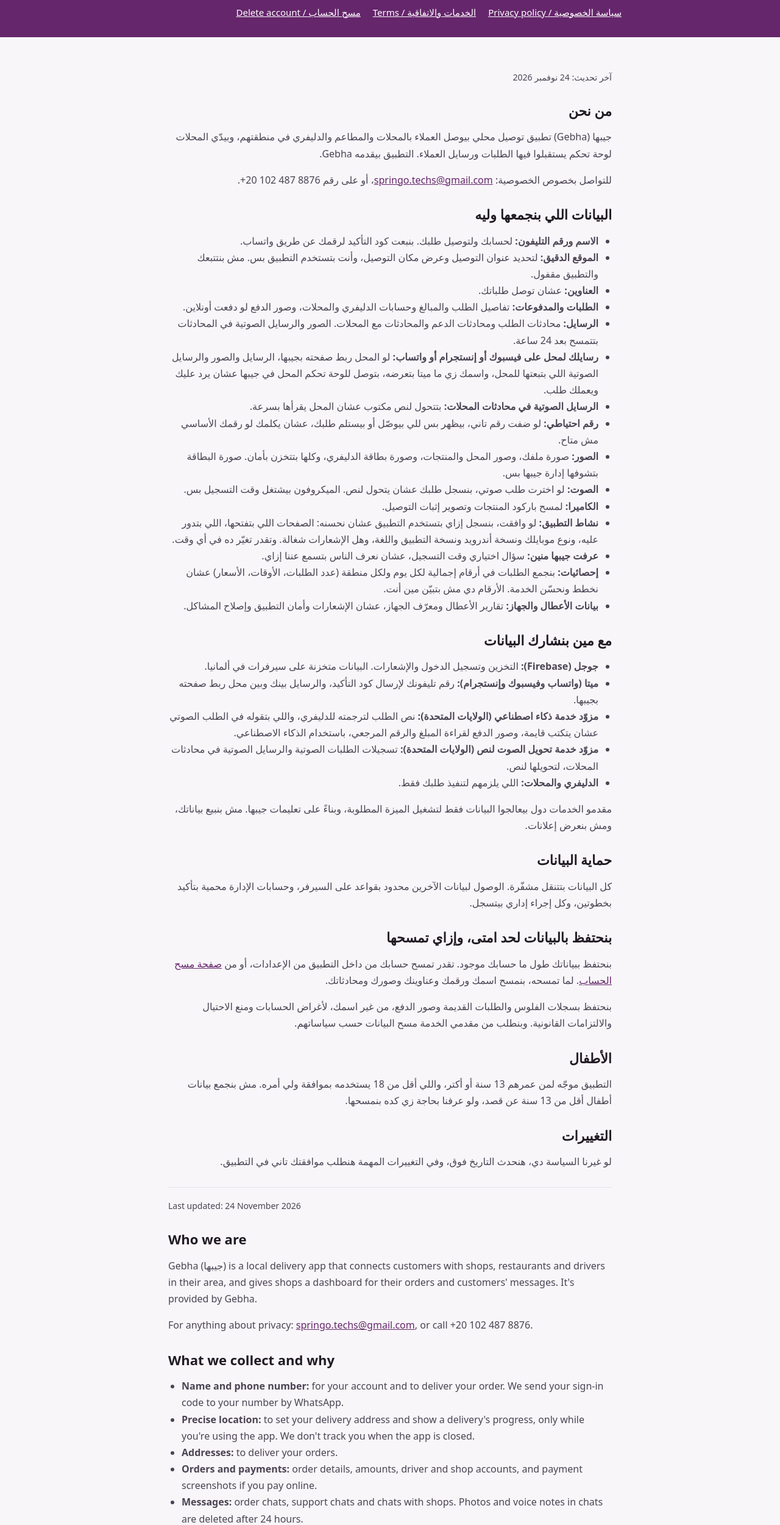
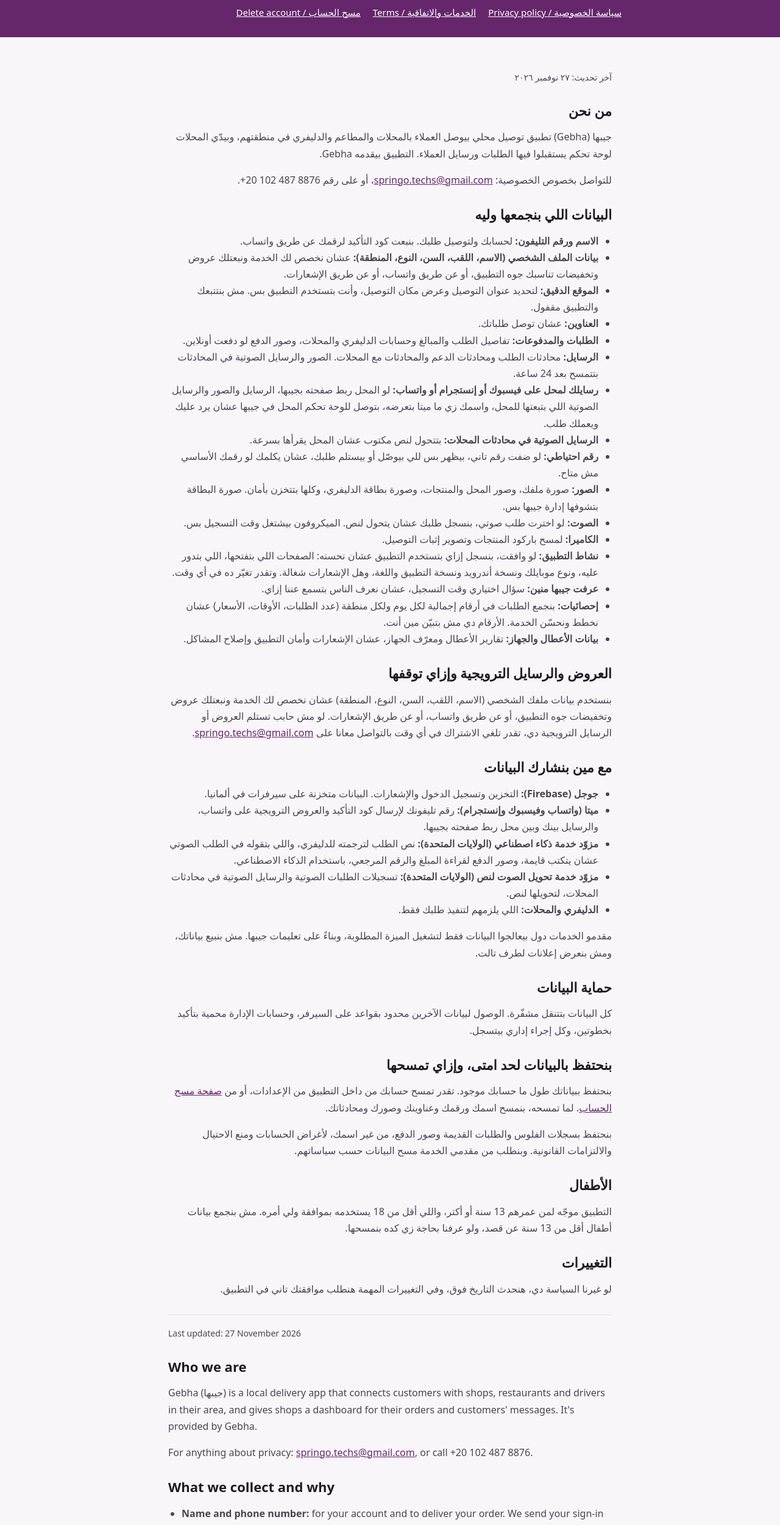
Before and after one commit to alaaspringo-source/gebha-legal, a plain HTML site: page privacy.html in a window 1280 px wide. Shown: the part 68-2568 px from the top of the page at 61% size. Drawn offline with Linux system fonts and the light colour scheme.

Commit message:
Update privacy policy for profile personalisation, offers, and opt-out (27 Nov 2026)

```diff
--- a/privacy.html
+++ b/privacy.html
@@ -34,12 +34,13 @@ th,td{text-align:start;padding:8px;border-bottom:1px solid var(--line);vertical-
 <nav><a href="privacy.html">سياسة الخصوصية / Privacy policy</a> <a href="terms.html">الخدمات والاتفاقية / Terms</a> <a href="delete-account.html">مسح الحساب / Delete account</a></nav></div></header>
 <main>
 <section lang="ar" dir="rtl">
-<p class="updated">آخر تحديث: 24 نوفمبر 2026</p>
+<p class="updated">آخر تحديث: ٢٧ نوفمبر ٢٠٢٦</p>
 <h2>من نحن</h2>
 <p>جيبها (Gebha) تطبيق توصيل محلي بيوصل العملاء بالمحلات والمطاعم والدليفري في منطقتهم، وبيدّي المحلات لوحة تحكم يستقبلوا فيها الطلبات ورسايل العملاء. التطبيق بيقدمه Gebha.</p><p>للتواصل بخصوص الخصوصية: <a href="mailto:springo.techs@gmail.com">springo.techs@gmail.com</a>، أو على رقم <span dir="ltr">+20 102 487 8876</span>.</p>
 <h2>البيانات اللي بنجمعها وليه</h2>
 <ul>
 <li><strong>الاسم ورقم التليفون:</strong> لحسابك ولتوصيل طلبك. بنبعت كود التأكيد لرقمك عن طريق واتساب.</li>
+<li><strong>بيانات الملف الشخصي (الاسم، اللقب، السن، النوع، المنطقة):</strong> عشان نخصص لك الخدمة ونبعتلك عروض وتخفيضات تناسبك جوه التطبيق، أو عن طريق واتساب، أو عن طريق الإشعارات.</li>
 <li><strong>الموقع الدقيق:</strong> لتحديد عنوان التوصيل وعرض مكان التوصيل، وأنت بتستخدم التطبيق بس. مش بنتتبعك والتطبيق مقفول.</li>
 <li><strong>العناوين:</strong> عشان توصل طلباتك.</li>
 <li><strong>الطلبات والمدفوعات:</strong> تفاصيل الطلب والمبالغ وحسابات الدليفري والمحلات، وصور الدفع لو دفعت أونلاين.</li>
@@ -55,15 +56,17 @@ th,td{text-align:start;padding:8px;border-bottom:1px solid var(--line);vertical-
 <li><strong>إحصائيات:</strong> بنجمع الطلبات في أرقام إجمالية لكل يوم ولكل منطقة (عدد الطلبات، الأوقات، الأسعار) عشان نخطط ونحسّن الخدمة. الأرقام دي مش بتبيّن مين أنت.</li>
 <li><strong>بيانات الأعطال والجهاز:</strong> تقارير الأعطال ومعرّف الجهاز، عشان الإشعارات وأمان التطبيق وإصلاح المشاكل.</li>
 </ul>
+<h2>العروض والرسايل الترويجية وإزاي توقفها</h2>
+<p>بنستخدم بيانات ملفك الشخصي (الاسم، اللقب، السن، النوع، المنطقة) عشان نخصص لك الخدمة ونبعتلك عروض وتخفيضات جوه التطبيق، أو عن طريق واتساب، أو عن طريق الإشعارات. لو مش حابب تستلم العروض أو الرسايل الترويجية دي، تقدر تلغي الاشتراك في أي وقت بالتواصل معانا على <a href="mailto:springo.techs@gmail.com">springo.techs@gmail.com</a>.</p>
 <h2>مع مين بنشارك البيانات</h2>
 <ul>
 <li><strong>جوجل (Firebase):</strong> التخزين وتسجيل الدخول والإشعارات. البيانات متخزنة على سيرفرات في ألمانيا.</li>
-<li><strong>ميتا (واتساب وفيسبوك وإنستجرام):</strong> رقم تليفونك لإرسال كود التأكيد، والرسايل بينك وبين محل ربط صفحته بجيبها.</li>
+<li><strong>ميتا (واتساب وفيسبوك وإنستجرام):</strong> رقم تليفونك لإرسال كود التأكيد والعروض الترويجية على واتساب، والرسايل بينك وبين محل ربط صفحته بجيبها.</li>
 <li><strong>مزوّد خدمة ذكاء اصطناعي (الولايات المتحدة):</strong> نص الطلب لترجمته للدليفري، واللي بتقوله في الطلب الصوتي عشان يتكتب قايمة، وصور الدفع لقراءة المبلغ والرقم المرجعي، باستخدام الذكاء الاصطناعي.</li>
 <li><strong>مزوّد خدمة تحويل الصوت لنص (الولايات المتحدة):</strong> تسجيلات الطلبات الصوتية والرسايل الصوتية في محادثات المحلات، لتحويلها لنص.</li>
 <li><strong>الدليفري والمحلات:</strong> اللي يلزمهم لتنفيذ طلبك فقط.</li>
 </ul>
-<p>مقدمو الخدمات دول بيعالجوا البيانات فقط لتشغيل الميزة المطلوبة، وبناءً على تعليمات جيبها. مش بنبيع بياناتك، ومش بنعرض إعلانات.</p>
+<p>مقدمو الخدمات دول بيعالجوا البيانات فقط لتشغيل الميزة المطلوبة، وبناءً على تعليمات جيبها. مش بنبيع بياناتك، ومش بنعرض إعلانات لطرف تالت.</p>
 <h2>حماية البيانات</h2>
 <p>كل البيانات بتتنقل مشفّرة. الوصول لبيانات الآخرين محدود بقواعد على السيرفر، وحسابات الإدارة محمية بتأكيد بخطوتين، وكل إجراء إداري بيتسجل.</p>
 <h2>بنحتفظ بالبيانات لحد امتى، وإزاي تمسحها</h2>
@@ -75,12 +78,13 @@ th,td{text-align:start;padding:8px;border-bottom:1px solid var(--line);vertical-
 <p>لو غيرنا السياسة دي، هنحدث التاريخ فوق، وفي التغييرات المهمة هنطلب موافقتك تاني في التطبيق.</p>
 </section>
 <section lang="en" dir="ltr" style="text-align:left">
-<p class="updated">Last updated: 24 November 2026</p>
+<p class="updated">Last updated: 27 November 2026</p>
 <h2>Who we are</h2>
 <p>Gebha (جيبها) is a local delivery app that connects customers with shops, restaurants and drivers in their area, and gives shops a dashboard for their orders and customers' messages. It's provided by Gebha.</p><p>For anything about privacy: <a href="mailto:springo.techs@gmail.com">springo.techs@gmail.com</a>, or call <span dir="ltr">+20 102 487 8876</span>.</p>
 <h2>What we collect and why</h2>
 <ul>
 <li><strong>Name and phone number:</strong> for your account and to deliver your order. We send your sign-in code to your number by WhatsApp.</li>
+<li><strong>Profile details (name, title, age, gender, area/neighbourhood):</strong> to personalise the service for you and to send you offers and promotions inside the app, by WhatsApp, or by notifications.</li>
 <li><strong>Precise location:</strong> to set your delivery address and show a delivery's progress, only while you're using the app. We don't track you when the app is closed.</li>
 <li><strong>Addresses:</strong> to deliver your orders.</li>
 <li><strong>Orders and payments:</strong> order details, amounts, driver and shop accounts, and payment screenshots if you pay online.</li>
@@ -96,15 +100,17 @@ th,td{text-align:start;padding:8px;border-bottom:1px solid var(--line);vertical-
 <li><strong>Statistics:</strong> we add orders up into totals per day and per area (number of orders, times, prices) to plan and improve the service. These totals don't identify you.</li>
 <li><strong>Crash and device data:</strong> crash reports and a device identifier, for notifications, app security and fixing problems.</li>
 </ul>
+<h2>Offers, promotions, and how to opt out</h2>
+<p>We use your profile details (name, title, age, gender, area/neighbourhood) to personalise the service for you and to send you offers and promotions inside the app, by WhatsApp, or by notifications. If you want to opt out of offers and promotions at any time, contact us at <a href="mailto:springo.techs@gmail.com">springo.techs@gmail.com</a>.</p>
 <h2>Who we share it with</h2>
 <ul>
 <li><strong>Google (Firebase):</strong> storage, sign-in and notifications. Data is stored on servers in Germany.</li>
-<li><strong>Meta (WhatsApp, Facebook and Instagram):</strong> your phone number, to send your sign-in code, and the messages between you and a shop that has connected its page to Gebha.</li>
+<li><strong>Meta (WhatsApp, Facebook and Instagram):</strong> your phone number, to send your sign-in code and WhatsApp offers or promotions, and the messages between you and a shop that has connected its page to Gebha.</li>
 <li><strong>An AI service provider (United States):</strong> order text to translate it for the driver, what you say in a voice order to write it as a list, and payment screenshots to read the amount and reference, using AI.</li>
 <li><strong>A speech-to-text service provider (United States):</strong> voice order recordings and voice notes in shop chats, to turn them into text.</li>
 <li><strong>Drivers and shops:</strong> only what they need to fulfil your order.</li>
 </ul>
-<p>These service providers process data only to provide the feature, on Gebha's instructions. We don't sell your data, and we don't show ads.</p>
+<p>These service providers process data only to provide the feature, on Gebha's instructions. We don't sell your data, and we don't show third-party ads.</p>
 <h2>How we protect it</h2>
 <p>All data is encrypted in transit. Access to other people's data is limited by rules on the server, admin accounts use two-step verification, and every admin action is logged.</p>
 <h2>How long we keep it, and how to delete it</h2>
```
